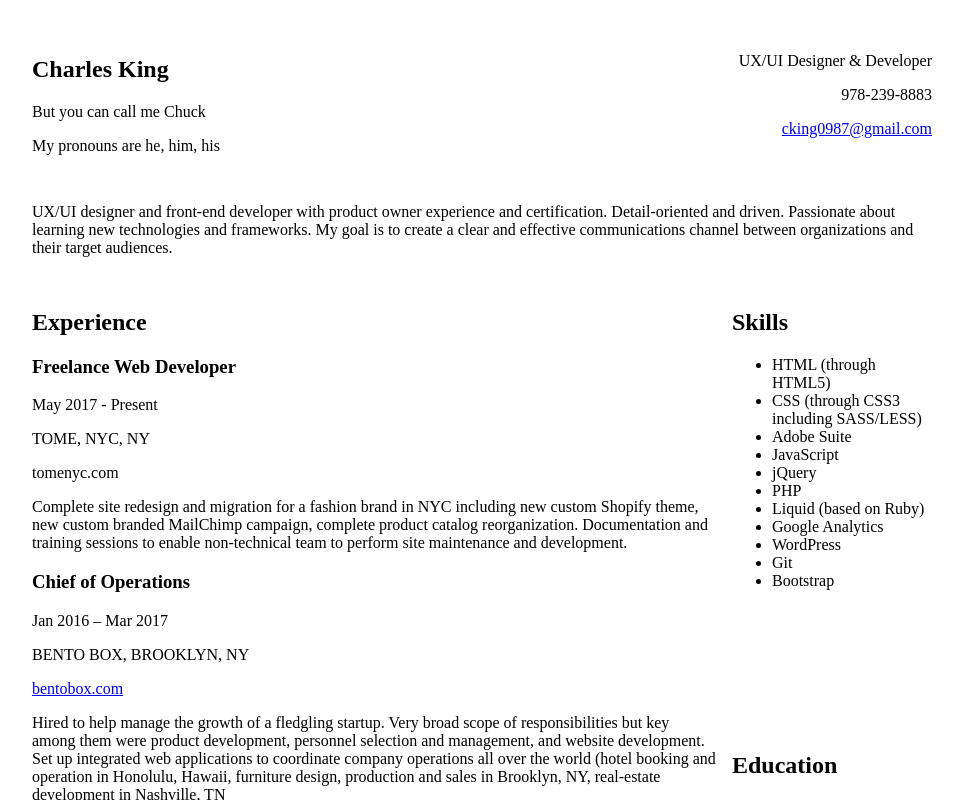
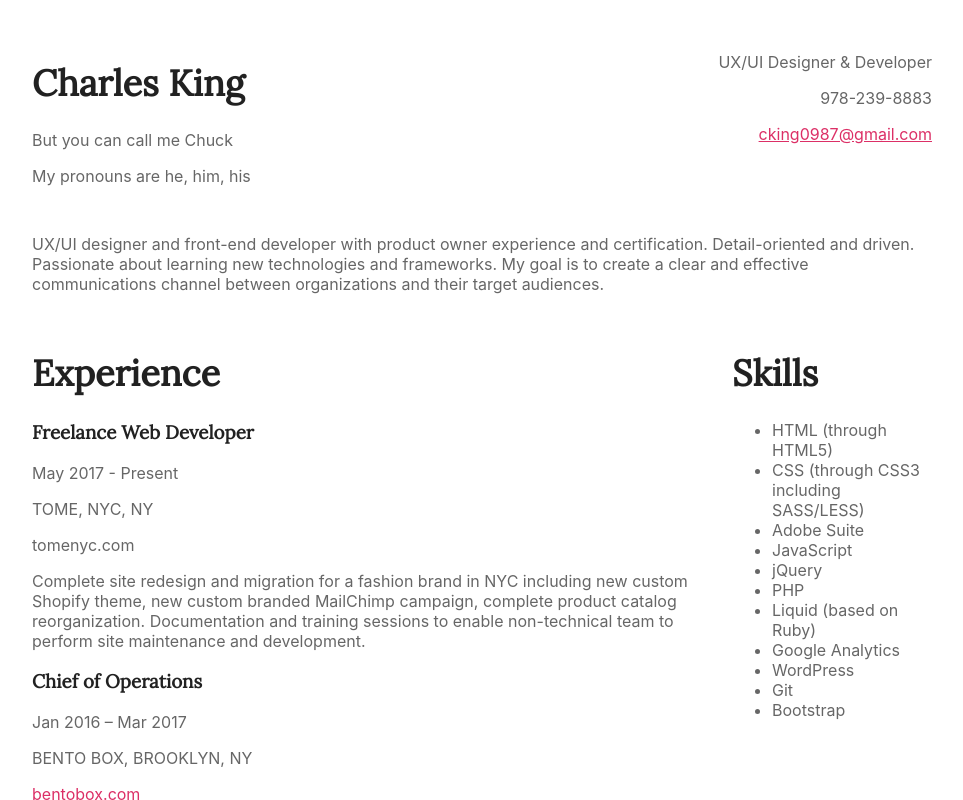
Before and after one commit to cking0987/resume, a Vue app: page / in a window 1280 px wide. Shown: the top 800 px of the page, without its empty margins (158-1121 px from the left). Built offline with nearby package versions, Linux system fonts and the light colour scheme.

Commit message:
Move style vars and typography into their own partials

```diff
--- /dev/null
+++ b/src/assets/_typography.scss
@@ -0,0 +1,55 @@
+@import url('https://fonts.googleapis.com/css2?family=Lora:wght@400&display=swap');
+
+$title-font-stack: 'Lora', serif;
+
+$body-font-stack: -apple-system, BlinkMacSystemFont, "Segoe UI", Roboto, Oxygen, Ubuntu, "Fira Sans", "Droid Sans", "Helvetica Neue", sans-serif;
+
+body {
+
+	font-family: $body-font-stack;
+	color: $text-med-emphasis;
+
+	h1, h2, h3, h4, h5 {
+		font-family: $title-font-stack;
+		color: $text-high-emphasis;
+	}
+
+	h2 {
+		font-size: 24px;
+		margin: $grid-gap-spacing 0;
+		@include tablet-and-above {
+			font-size: 36px;
+			margin: ($grid-gap-spacing * 1.5) 0;
+		}
+	}
+
+	.overline {
+		color: $text-subtle;
+		text-transform: uppercase;
+		font-size: 14px;
+		letter-spacing: .05em;
+		margin: ($grid-gap-spacing * .25) 0;
+	}
+
+	.text-subtle {
+		color: $text-subtle;
+	}
+
+	.text-high-emphasis {
+		color: $text-high-emphasis;
+	}
+
+	a {
+		color: $accent;
+		transition: text-shadow .5s ease;
+	}
+	a:hover,
+	a:focus {
+		color: saturate($accent, 60%);
+		text-shadow: 0 0 8px mix(white, $accent, 70%);
+	}
+	a:visited {
+		color: mix(black, $accent, 20%);
+	}
+
+}
--- /dev/null
+++ b/src/assets/_vars.scss
@@ -0,0 +1,12 @@
+// Color vars
+$surface-light: #FFFFFF;
+$surface-med: #FAFBFC;
+$surface-dark: #b4b4b4;
+$text-high-emphasis: rgba(0,0,0,.87);
+$text-med-emphasis: rgba(0,0,0,.6);
+$text-subtle: rgba(0,0,0,.40);
+$accent: #DC2F66;
+
+
+// Spacing vars
+$grid-gap-spacing: 16px;
--- a/src/assets/styles.scss
+++ b/src/assets/styles.scss
@@ -1,6 +1,6 @@
 @import "mixins";
-
-$grid-gap-spacing: 16px;
+@import "vars";
+@import "typography";
 
 #app {
 	display: grid;
```
